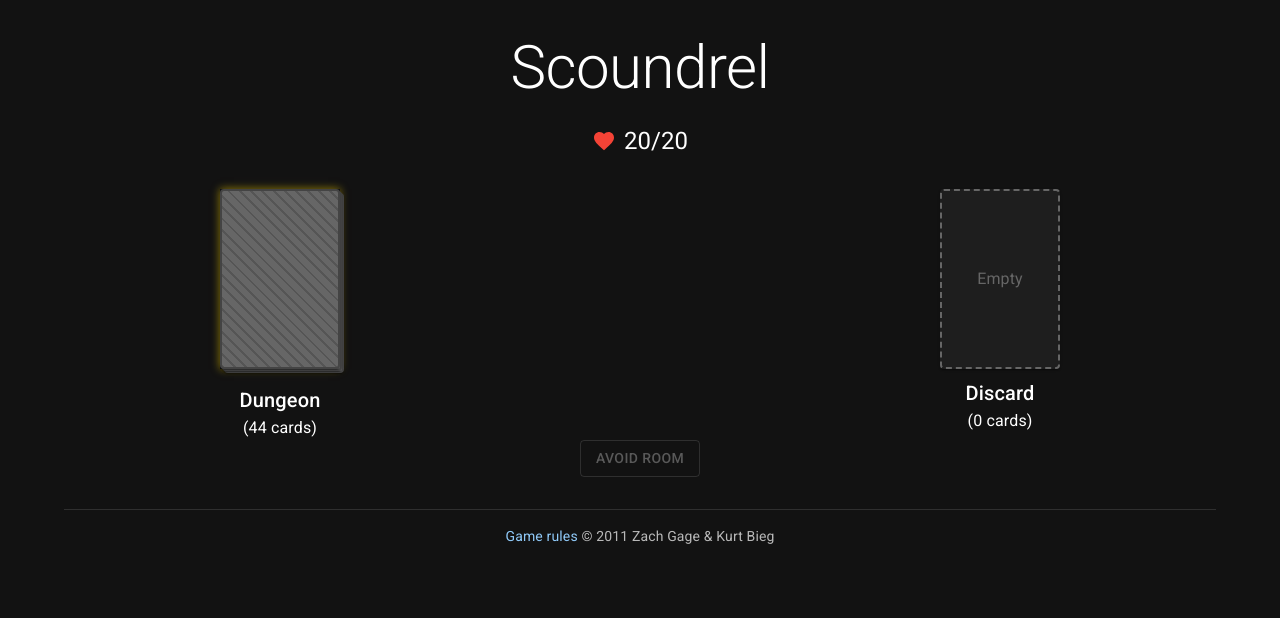
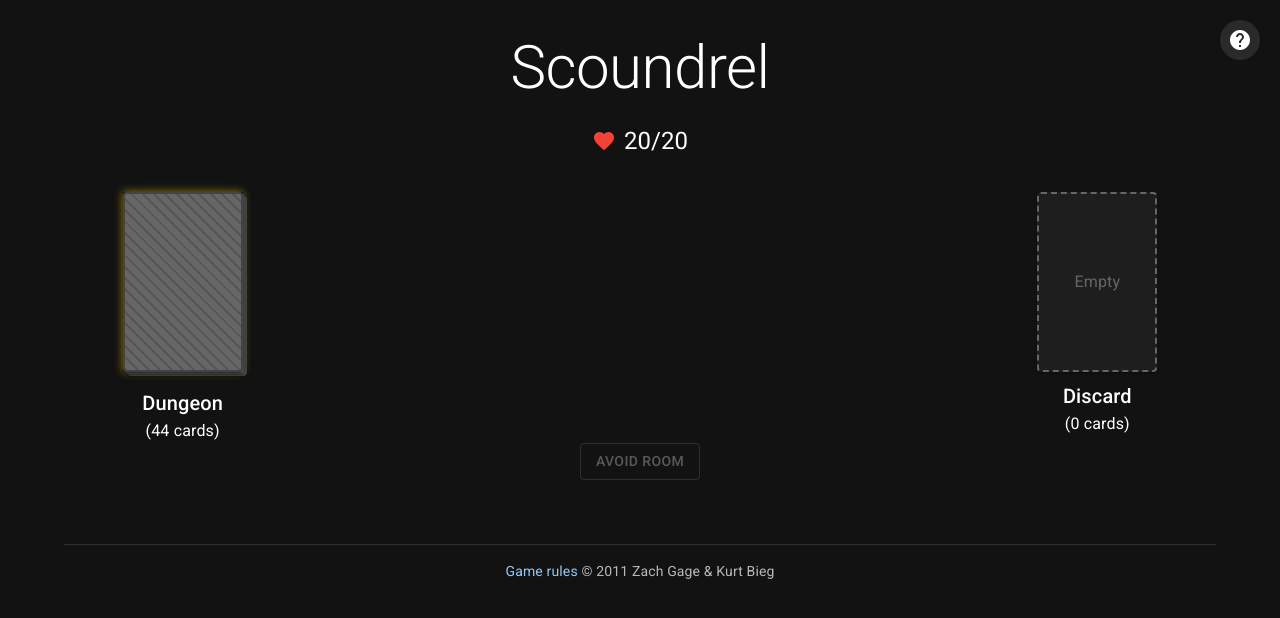
Before and after one commit to davrodpin/scoundrel, a React (Vite) app: page / in a window 1280 px wide. Shown: the top 618 px of the page. Built offline with nearby package versions, Linux system fonts and the light colour scheme.

Commit message:
feat: improve game rules readability and clarity

```diff
--- a/src/App.tsx
+++ b/src/App.tsx
@@ -1,10 +1,12 @@
 import { useEffect, useState } from 'react';
-import { Container, Typography, Box, Button, Grid, Paper, Tooltip } from '@mui/material';
+import { Container, Typography, Box, Button, Grid, Paper, Tooltip, Slide, IconButton } from '@mui/material';
 import { useGame } from './hooks/useGame';
 import { initializeDeck } from './utils/deck';
 import { Card } from './components/Card';
 import { Monster, Weapon, HealthPotion, GameCard } from './types/cards';
 import FavoriteIcon from '@mui/icons-material/Favorite';
+import HelpIcon from '@mui/icons-material/Help';
+import CloseIcon from '@mui/icons-material/Close';
 
 function DeckPile({ count, label, onClick, topCard }: { count: number; label: string; onClick?: () => void; topCard?: GameCard }) {
   const [isHovered, setIsHovered] = useState(false);
@@ -149,6 +151,7 @@ function WeaponStack({ weapon, monstersSlain }: { weapon: Weapon; monstersSlain:
 function App() {
   const { state, actions } = useGame();
   const [hoveredCard, setHoveredCard] = useState<string | null>(null);
+  const [showRules, setShowRules] = useState(false);
 
   const canDrawRoom = !state.gameOver && (state.room.length === 0 || state.room.length === 1);
 
@@ -163,7 +166,7 @@ function App() {
       case 'MONSTER':
         if (state.equippedWeapon) {
           const monster = card as Monster;
-          const canUseWeapon = state.equippedWeapon.damage >= monster.damage;
+          const canUseWeapon = state.equippedWeapon.damage > monster.damage;
 
           if (canUseWeapon) {
             actions.useWeapon(monster);
@@ -190,7 +193,7 @@ function App() {
       return "⚠️ You will fight barehanded and take full damage!";
     }
 
-    const canUseWeapon = state.equippedWeapon.damage >= monster.damage;
+    const canUseWeapon = state.equippedWeapon.damage > monster.damage;
 
     if (!canUseWeapon) {
       return "⚠️ Your weapon is too weak! You will fight barehanded and take full damage!";
@@ -202,18 +205,44 @@ function App() {
   return (
     <Container maxWidth="lg">
       <Box sx={{ my: 4 }}>
-        <Typography variant="h2" component="h1" gutterBottom align="center">
+        <Box sx={{ textAlign: 'center', mb: 4 }}>
+          <Typography variant="h2" component="h1" gutterBottom>
             Scoundrel
           </Typography>
-
-        {/* Player Status */}
-        <Box sx={{ mb: 4, textAlign: 'center' }}>
-          <Typography variant="h5" sx={{ display: 'flex', alignItems: 'center', justifyContent: 'center', gap: 1 }}>
+          <Typography variant="h5" sx={{
+            display: 'inline-flex',
+            alignItems: 'center',
+            gap: 1,
+            color: 'text.primary'
+          }}>
             <FavoriteIcon sx={{ color: 'error.main' }} /> {state.health}/{state.maxHealth}
           </Typography>
         </Box>
 
+        {/* Rules Toggle Button */}
+        <Box sx={{
+          position: 'fixed',
+          top: 20,
+          right: 20,
+          zIndex: 1200
+        }}>
+          <IconButton
+            onClick={() => setShowRules(!showRules)}
+            sx={{
+              backgroundColor: 'rgba(255, 255, 255, 0.1)',
+              '&:hover': {
+                backgroundColor: 'rgba(255, 255, 255, 0.2)'
+              }
+            }}
+          >
+            {showRules ? <CloseIcon /> : <HelpIcon />}
+          </IconButton>
+        </Box>
+
+        {/* Game Layout Container */}
+        <Grid container spacing={4}>
           {/* Game Area */}
+          <Grid item xs={12}>
             <Box sx={{ mb: 4 }}>
               {/* Decks and Room */}
               <Grid container spacing={2} justifyContent="center" alignItems="flex-start">
@@ -227,14 +256,20 @@ function App() {
                 </Grid>
 
                 {/* Current Room */}
-            <Grid item xs={6}>
-              <Box sx={{ display: 'flex', justifyContent: 'center', gap: 2, flexWrap: 'wrap' }}>
+                <Grid item xs={8}>
+                  <Box sx={{
+                    display: 'flex',
+                    justifyContent: 'center',
+                    gap: 2,
+                    flexWrap: 'nowrap',
+                    minWidth: 'fit-content'
+                  }}>
                     {state.room.map((card) => {
                       if (card.type === 'MONSTER') {
                         const monster = card as Monster;
                         const cardKey = `${card.suit}-${card.rank}`;
                         const showFist = !state.equippedWeapon || (
-                      state.equippedWeapon && state.equippedWeapon.damage < monster.damage
+                          state.equippedWeapon && state.equippedWeapon.damage <= monster.damage
                         );
 
                         return (
@@ -309,10 +344,73 @@ function App() {
                 </Button>
               </Box>
             </Box>
+          </Grid>
+        </Grid>
+
+        {/* Rules Panel */}
+        <Slide direction="left" in={showRules} mountOnEnter unmountOnExit>
+          <Paper
+            elevation={6}
+            sx={{
+              position: 'fixed',
+              top: 80,
+              right: 20,
+              width: 300,
+              p: 3,
+              backgroundColor: 'rgba(0, 0, 0, 0.9)',
+              border: '1px solid rgba(255, 255, 255, 0.1)',
+              borderRadius: 2,
+              zIndex: 1100
+            }}
+          >
+            <Typography variant="h6" gutterBottom>Game Rules</Typography>
+
+            <Typography variant="subtitle2" sx={{ mt: 2, color: 'primary.main' }}>
+              Setup & Goal
+            </Typography>
+            <Typography variant="body2" sx={{ mb: 1 }}>
+              • Start with 20 health points<br />
+              • Explore dungeon rooms<br />
+              • Survive and score points
+            </Typography>
+
+            <Typography variant="subtitle2" sx={{ mt: 2, color: 'primary.main' }}>
+              Room Mechanics
+            </Typography>
+            <Typography variant="body2" sx={{ mb: 1 }}>
+              • Draw 4 cards per room<br />
+              • Must handle all cards<br />
+              • Can avoid room once
+            </Typography>
+
+            <Typography variant="subtitle2" sx={{ mt: 2, color: 'primary.main' }}>
+              Card Types
+            </Typography>
+            <Typography variant="body2" sx={{ mb: 1 }}>
+              • ♣/♠ Monsters: Click to fight<br />
+              • ♦ Weapons: Click to equip<br />
+              • ♥ Potions:<br />
+              &nbsp;&nbsp;- Click to restore health<br />
+              &nbsp;&nbsp;- Health can't exceed 20
+            </Typography>
+
+            <Typography variant="subtitle2" sx={{ mt: 2, color: 'primary.main' }}>
+              Combat Rules
+            </Typography>
+            <Typography variant="body2">
+              • No weapon: Take full damage<br />
+              • With weapon:<br />
+              &nbsp;&nbsp;- Must have power {'>'} monster<br />
+              &nbsp;&nbsp;- Weapon power becomes<br />
+              &nbsp;&nbsp;&nbsp;&nbsp;monster's after victory<br />
+              • Die at 0 health
+            </Typography>
+          </Paper>
+        </Slide>
 
         {/* Game Over */}
         {state.gameOver && (
-          <Box sx={{ textAlign: 'center' }}>
+          <Box sx={{ textAlign: 'center', mt: 4 }}>
             <Typography variant="h3" color={state.health > 0 ? 'success.main' : 'error.main'}>
               Game Over!
             </Typography>
```
Lines whose indentation alone changed are shown as unchanged.
